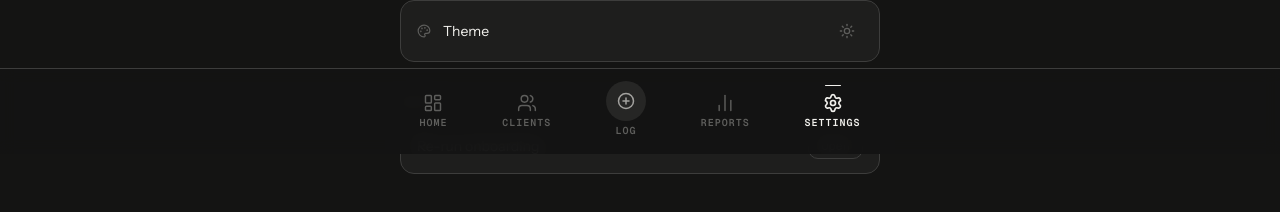
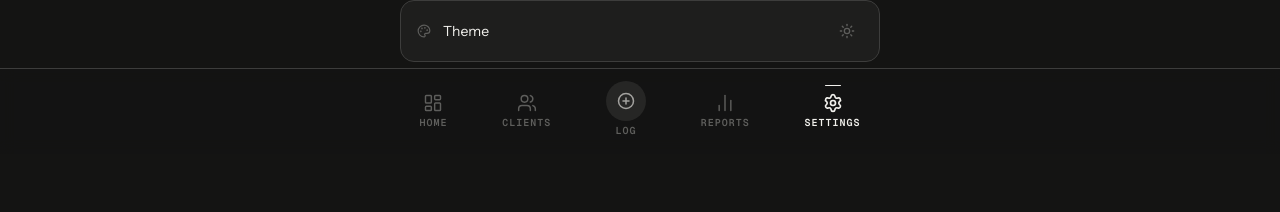
Before and after one commit to aikay-source/fitness-logger, a Next.js app in the folder app/: page /settings in a window 1280 px wide. Shown: the part 646-858 px from the top of the page. After the commit the page ends 804 px from the top, so only its background shows below. Built offline with nearby package versions, Linux system fonts and the light colour scheme; no server answers; the database is empty; sample sign-in values are in the browser's storage.

Commit message:
fix(settings): remove re-run onboarding section

```diff
--- a/app/app/(app)/settings/SettingsClient.tsx
+++ b/app/app/(app)/settings/SettingsClient.tsx
@@ -218,21 +218,6 @@ export default function SettingsClient({
         </div>
       </section>
 
-      {/* Onboarding shortcut */}
-      <section className="space-y-2">
-        <p className={labelClass}>Setup</p>
-        <div className={sectionClass}>
-          <div className={rowClass}>
-            <p className="text-sm text-[var(--app-text)]">Re-run onboarding</p>
-            <a
-              href="/onboarding"
-              className="rounded-lg border border-[var(--app-border)] px-3 py-1 font-mono text-xs text-[var(--app-tertiary)] hover:border-[var(--app-muted)] hover:text-[var(--app-text)] transition-colors"
-            >
-              Open
-            </a>
-          </div>
-        </div>
-      </section>
     </main>
   );
 }
```
